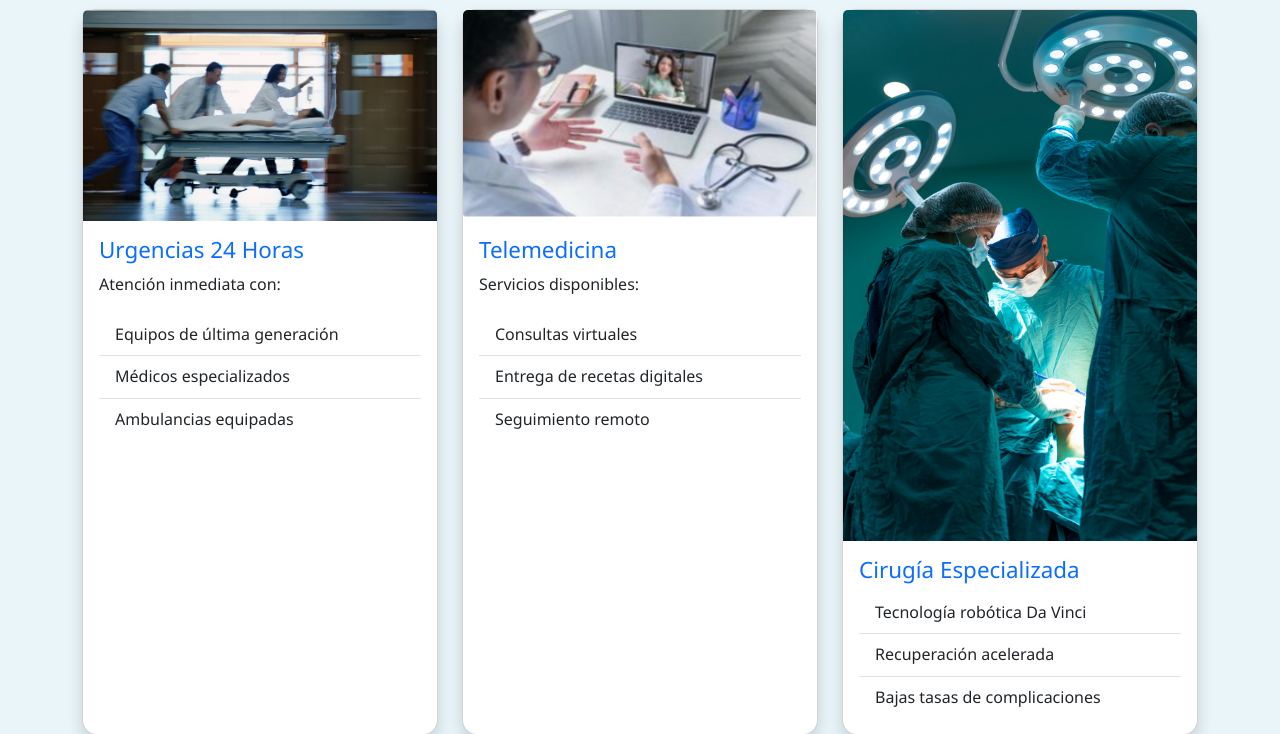
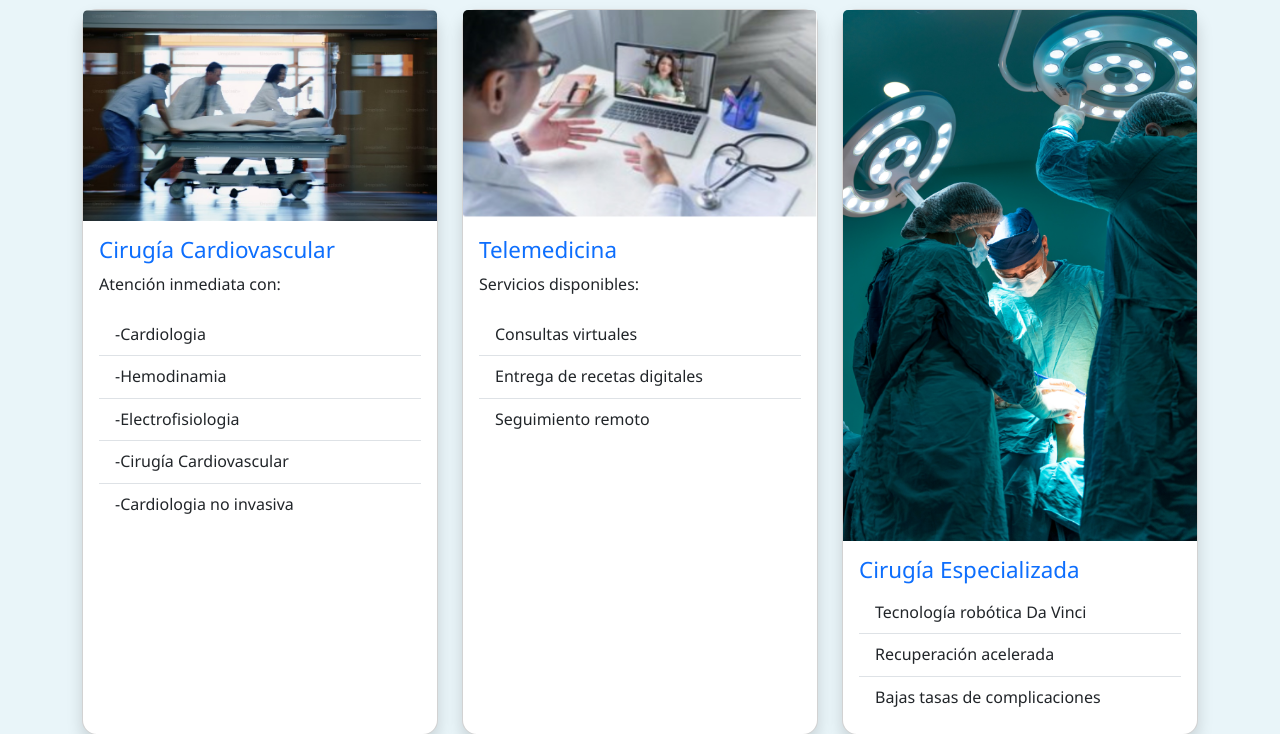
Before and after one commit to RACIEL81/HiperSalud, a Flask app: page /servicios in a window 1280 px wide. Shown: the part 241-975 px from the top of the page. Run offline with Flask 3, Linux system fonts and the light colour scheme.

Commit message:
Update servicios.html
Signed-off-by: RACIEL81 <98654451+RACIEL81@users.noreply.github.com>

```diff
--- a/templates/servicios.html
+++ b/templates/servicios.html
@@ -13,12 +13,14 @@
                          class="card-img-top"
                          alt="Servicio de Urgencias 24 horas">
                     <div class="card-body">
-                        <h3 class="card-title text-primary">Urgencias 24 Horas</h3>
+                        <h3 class="card-title text-primary">Cirugía Cardiovascular</h3>
                         <p class="card-text">Atención inmediata con:</p>
                         <ul class="list-group list-group-flush">
-                            <li class="list-group-item">Equipos de última generación</li>
-                            <li class="list-group-item">Médicos especializados</li>
-                            <li class="list-group-item">Ambulancias equipadas</li>
+                            <li class="list-group-item">-Cardiologia</li>
+                            <li class="list-group-item">-Hemodinamia</li>
+                            <li class="list-group-item">-Electrofisiologia</li>
+                            <li class="list-group-item">-Cirugía Cardiovascular</li>
+                            <li class="list-group-item">-Cardiologia no invasiva</li>
                         </ul>
                     </div>
                 </div>
```
